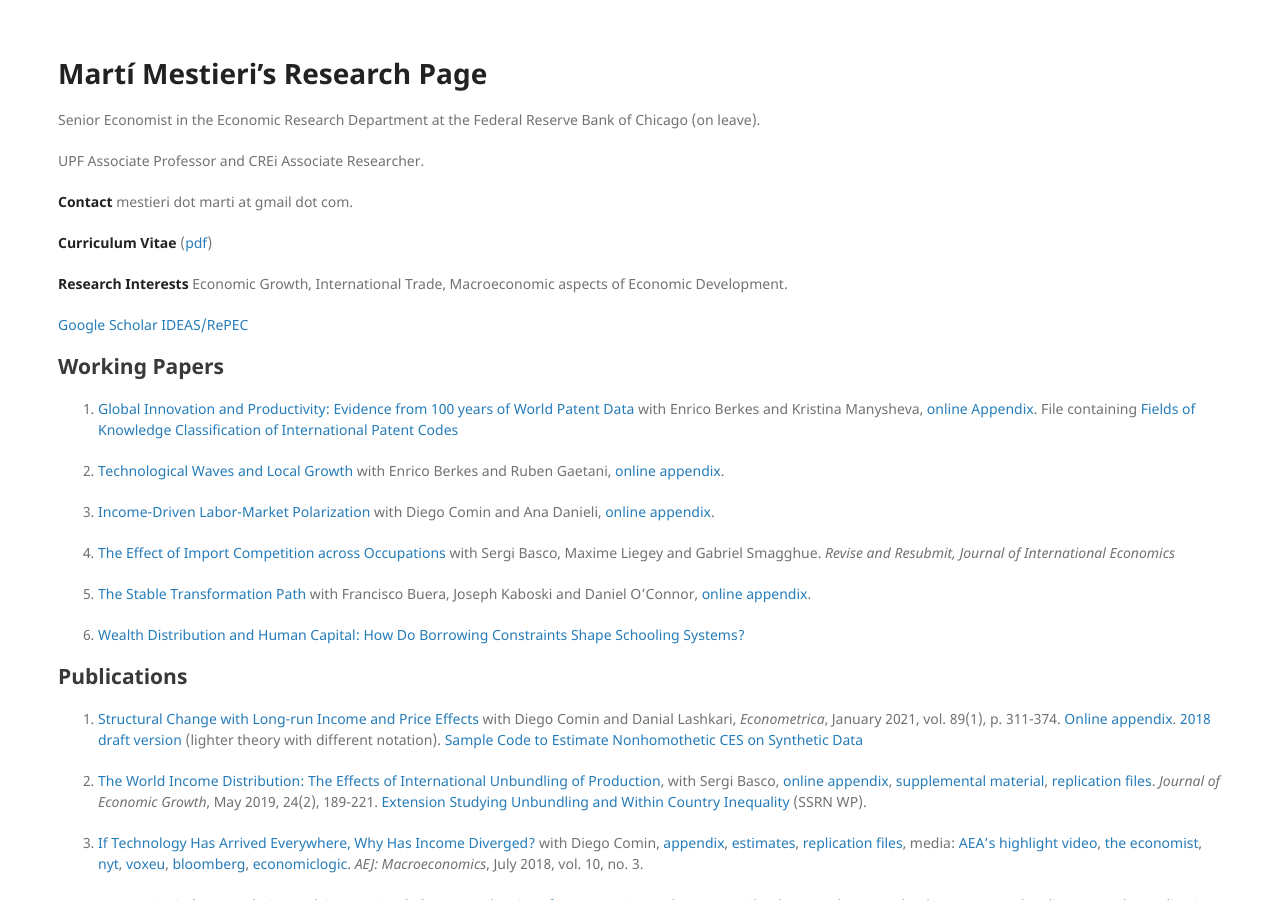
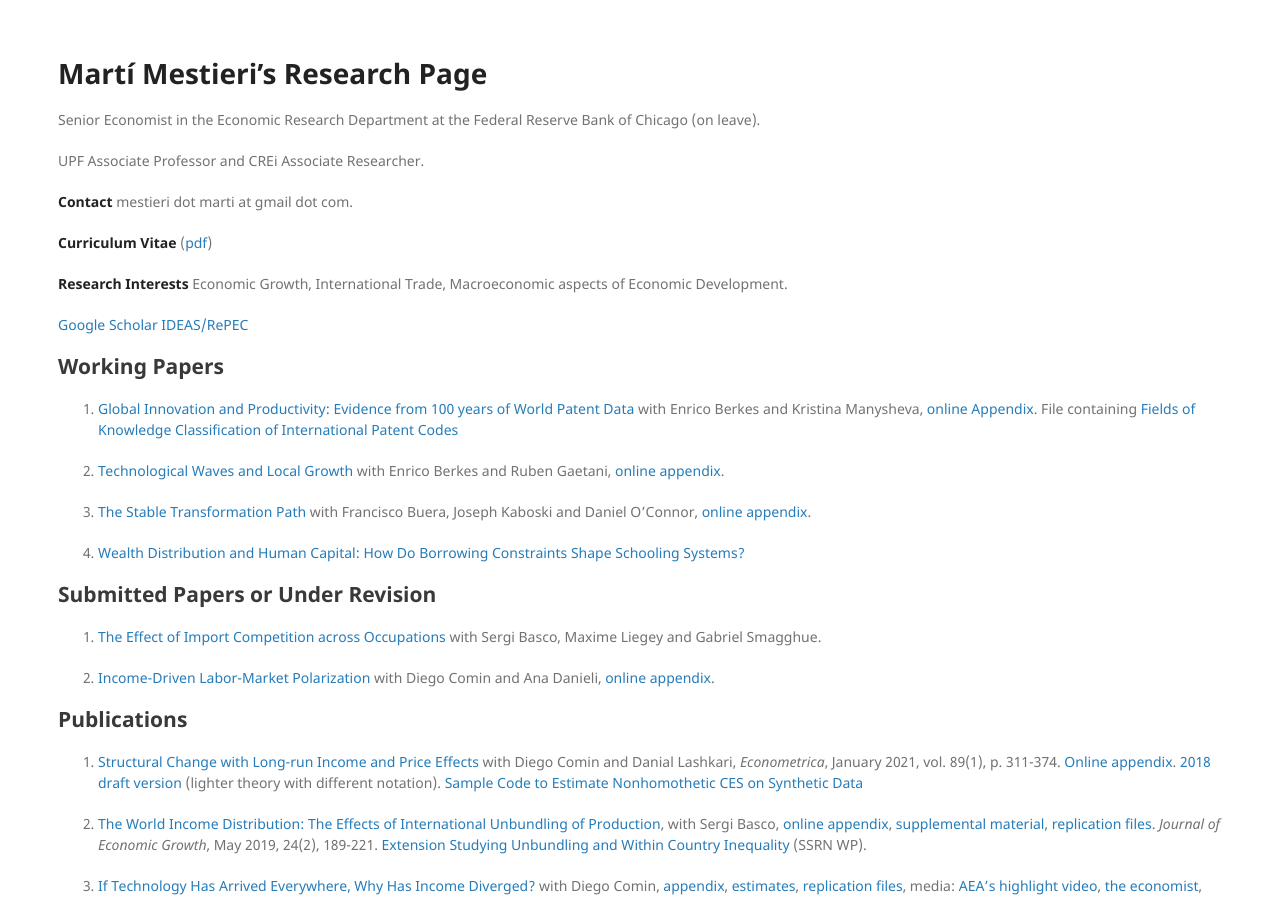
Before and after one commit to mestieri/mestieri.github.io, a Jekyll site: the page built from index.md, in a window 1280 px wide and 900 px high. Built offline with Jekyll 4.4.1, drawn with Linux system fonts in a browser that asks for light colours.

Commit message:
Update index.md

```diff
--- a/index.md
+++ b/index.md
@@ -23,18 +23,21 @@ UPF Associate Professor and CREi Associate Researcher.
 
 1. [Global Innovation and Productivity: Evidence from 100 years of World Patent Data](https://www.dropbox.com/s/h49z8tmqrtbzchr/bmm_website.pdf?dl=0) with Enrico Berkes and Kristina Manysheva, [online Appendix](https://www.dropbox.com/s/p0857cfab9i9jjs/bmm_oa_website.pdf?dl=0). File containing [Fields of Knowledge Classification of International Patent Codes](https://www.dropbox.com/s/sne8ac9t22pwcy3/Fields_of_knowledge.csv?dl=0)
 
-2. [Technological Waves and Local Growth](https://www.dropbox.com/s/9h4d4l3113p949x/bgm_may2022.pdf?dl=0) with Enrico Berkes and Ruben Gaetani, [online appendix](https://www.dropbox.com/s/io03io62pn7s7sb/bgm_may2022_onlineappendix.pdf?dl=0).
+2. [Technological Waves and Local Growth](https://www.dropbox.com/s/wgueo4os78rot2j/bgm_dec22.pdf?dl=0) with Enrico Berkes and Ruben Gaetani, [online appendix](https://www.dropbox.com/s/flgx6ydz3dszn70/bgm_oa_dec22.pdf?dl=0).
 
-3. [Income-Driven Labor-Market Polarization](https://www.dropbox.com/s/tgqm3mdbo4jaqn0/cdm_june2020.pdf?dl=0) with Diego Comin and Ana Danieli,
-    [online appendix](https://www.dropbox.com/s/t4wbqhdj2bylblr/cdm_onlineappendix.pdf?dl=0).
-
-4. [The Effect of Import Competition across Occupations](https://www.dropbox.com/s/fb0pr0rfwq98plt/blms_rev.pdf?dl=0) with Sergi Basco, Maxime Liegey and Gabriel Smagghue. *Revise and Resubmit, Journal of International Economics*
-
-5. [The Stable Transformation Path](https://www.dropbox.com/s/qr244nsqarcmz4h/bkmo.pdf?dl=0)
+3. [The Stable Transformation Path](https://www.dropbox.com/s/qr244nsqarcmz4h/bkmo.pdf?dl=0)
     with Francisco Buera, Joseph Kaboski and Daniel O'Connor,
     [online appendix](https://www.dropbox.com/s/z0ufhkrma81umg2/bkmo_oa.pdf?dl=0).
 
-6. [Wealth Distribution and Human Capital: How Do Borrowing Constraints Shape Schooling Systems?](https://www.dropbox.com/s/w0fc7sthxh0mhtx/mestieri_wealthdistrib_humancapital.pdf?dl=0)
+4. [Wealth Distribution and Human Capital: How Do Borrowing Constraints Shape Schooling Systems?](https://www.dropbox.com/s/w0fc7sthxh0mhtx/mestieri_wealthdistrib_humancapital.pdf?dl=0)
+
+
+## Submitted Papers or Under Revision
+
+1. [The Effect of Import Competition across Occupations](https://www.dropbox.com/s/fb0pr0rfwq98plt/blms_rev.pdf?dl=0) with Sergi Basco, Maxime Liegey and Gabriel Smagghue.
+
+2.  [Income-Driven Labor-Market Polarization](https://www.dropbox.com/s/4c3ow4flycqnymd/cdm.pdf?dl=0) with Diego Comin and Ana Danieli,
+    [online appendix](https://www.dropbox.com/s/cu2hv6z8u9633rb/cdm_oa.pdf?dl=0).
 
 
 ## Publications
```
